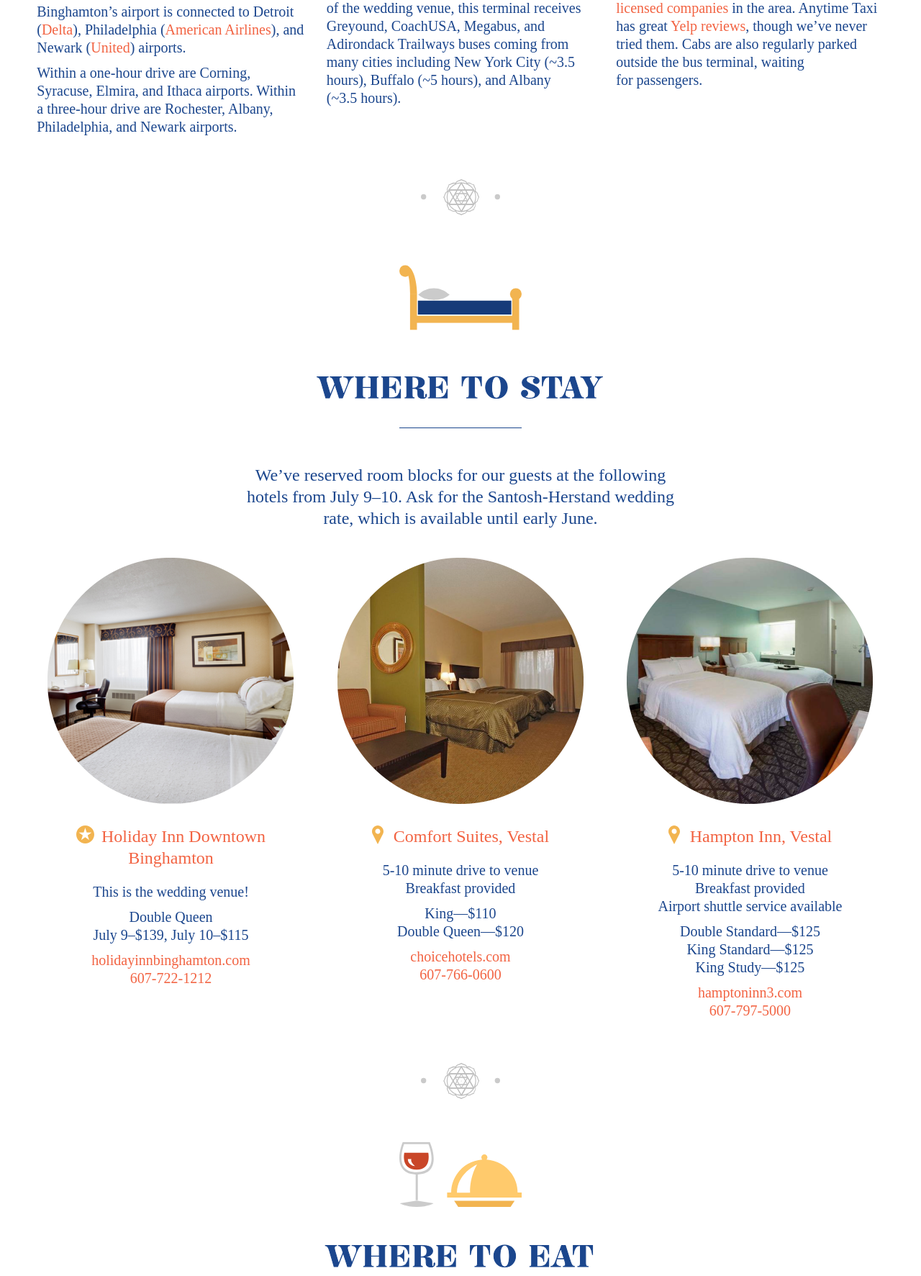
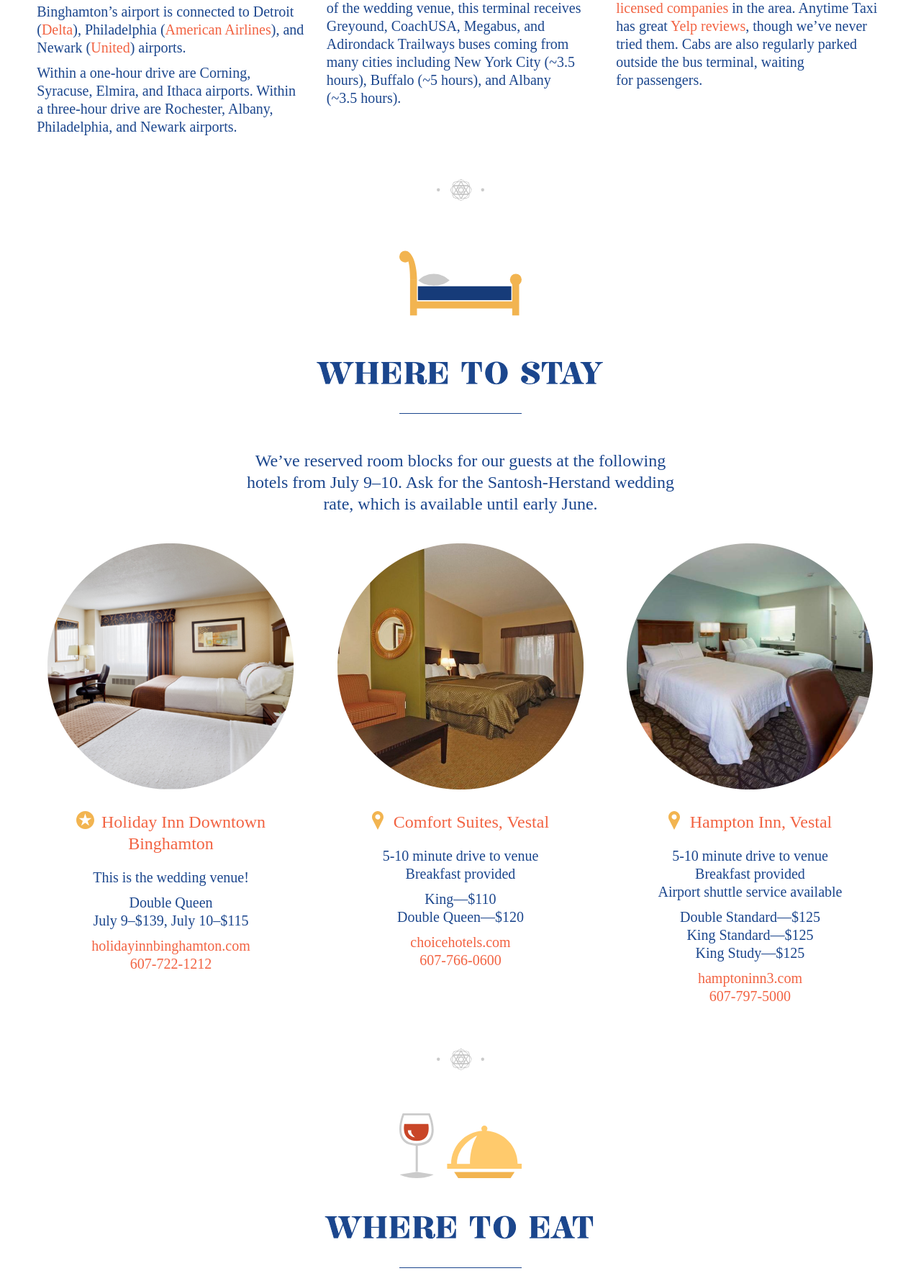
Before and after one commit to herstand/shalomshanti, a PHP site: page /plan-your-trip in a window 1280 px wide. Shown: the part 1419-3192 px from the top of the page at 72% size. Run offline with PHP 8.4, Linux system fonts and the light colour scheme; some libraries are stand-ins or nearby versions.

Commit message:
Update hr height

```diff
--- a/css/plan.css
+++ b/css/plan.css
@@ -114,7 +114,7 @@ nav.secondary li ul li:last-child { margin-right:0px; }
 
 section.list > section { margin:0 auto; }
 section.list > section:not(:last-of-type) { margin-bottom:50px; }
-section.list > hr { margin-bottom:50px; height:50px; background-size:100% 100%; background-position:center center; }
+section.list > hr { margin-bottom:50px; height:30px; background-size:100% 100%; background-position:center center; }
 section > header hr { margin-bottom:50px; }
 section > header img.titleImage { width:100px; margin-bottom:15px; }
 section > header > p { margin:0 auto; padding-bottom:40px; }
```
